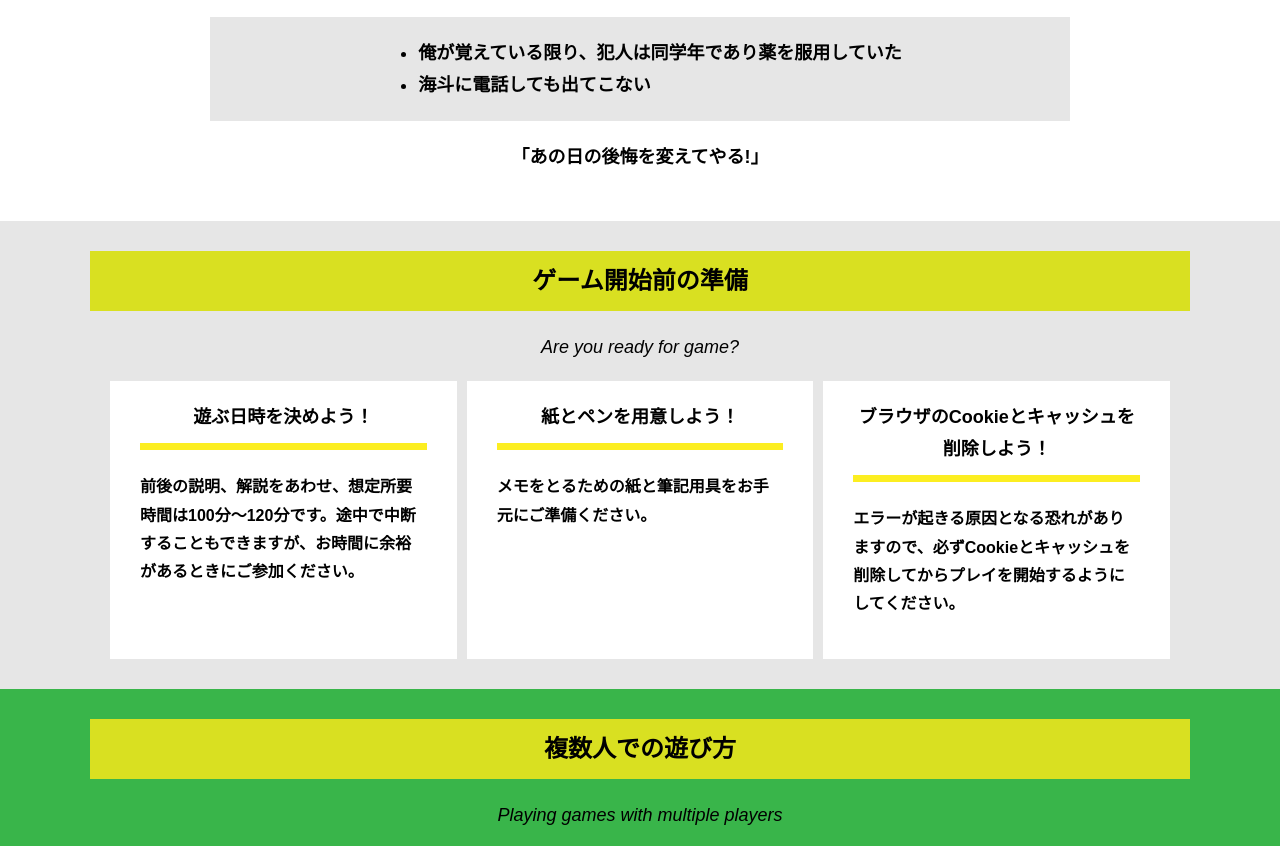
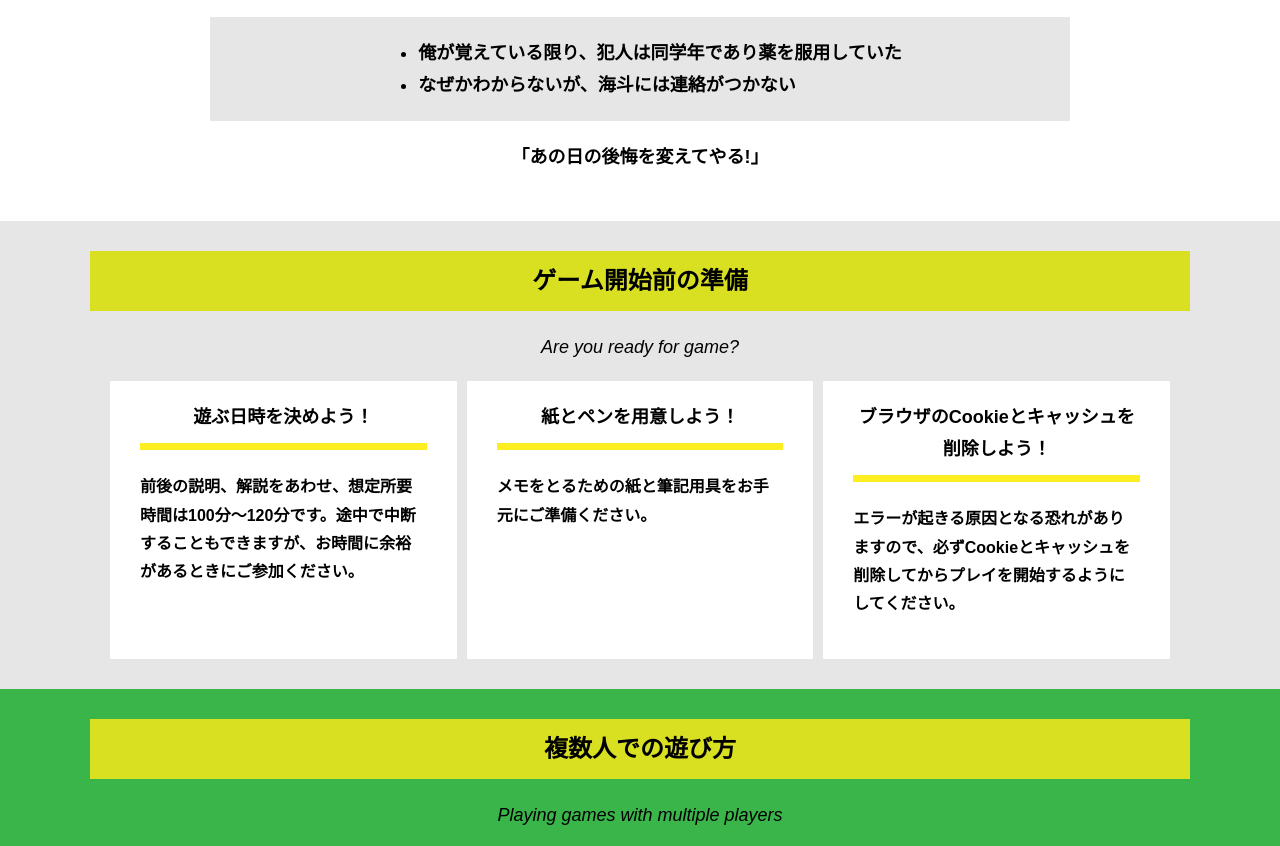
Before and after one commit to korenaga-27/alfa-ocha-27, a plain HTML site: page index.html in a window 1280 px wide. Shown: the part 1090-1936 px from the top of the page. Drawn offline with Linux system fonts and the light colour scheme.

Commit message:
Update index.html

```diff
--- a/index.html
+++ b/index.html
@@ -44,7 +44,7 @@
           <div class="story__note__outer bg-color--gray">
             <ul class="story__note">
               <li>俺が覚えている限り、犯人は同学年であり薬を服用していた</li>
-              <li>海斗に電話しても出てこない</li>
+              <li>なぜかわからないが、海斗には連絡がつかない</li>
             </ul>
           </div>
           <p class="text-center">「あの日の後悔を変えてやる!」</p>
```
